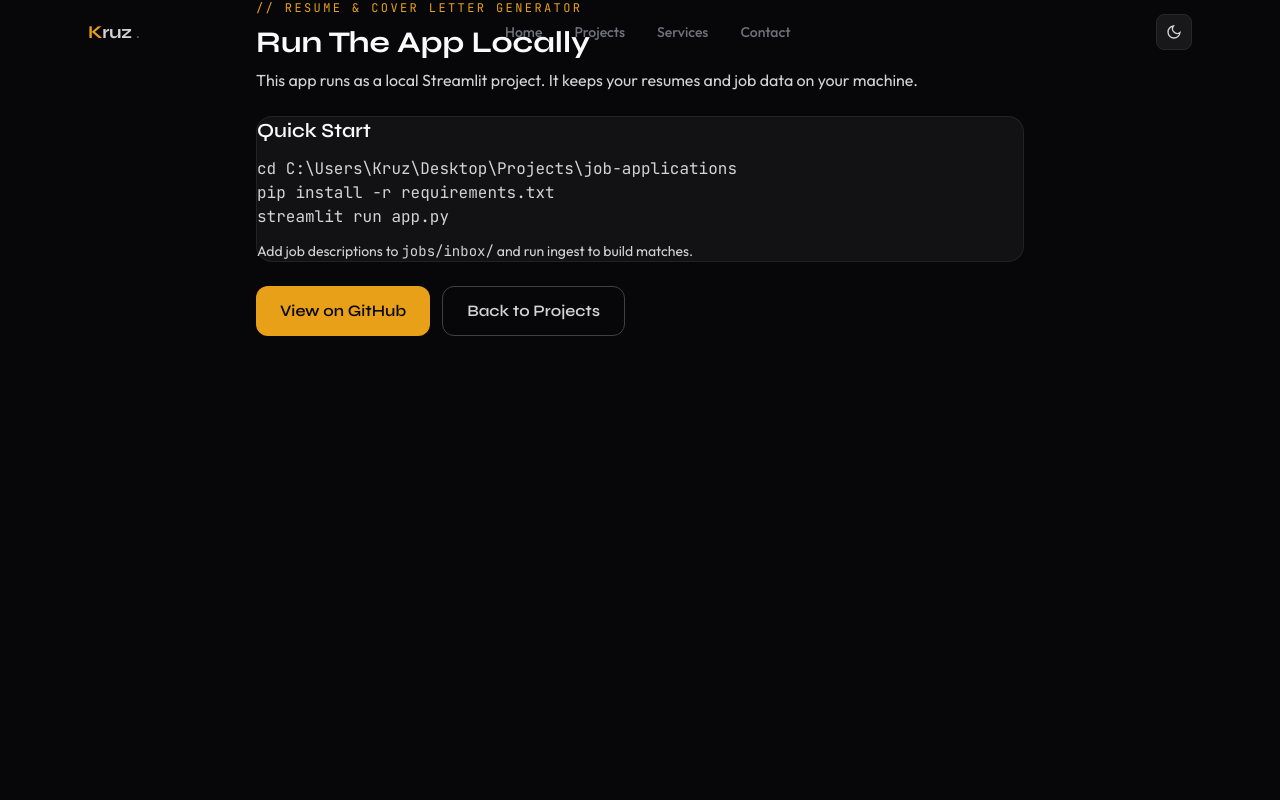
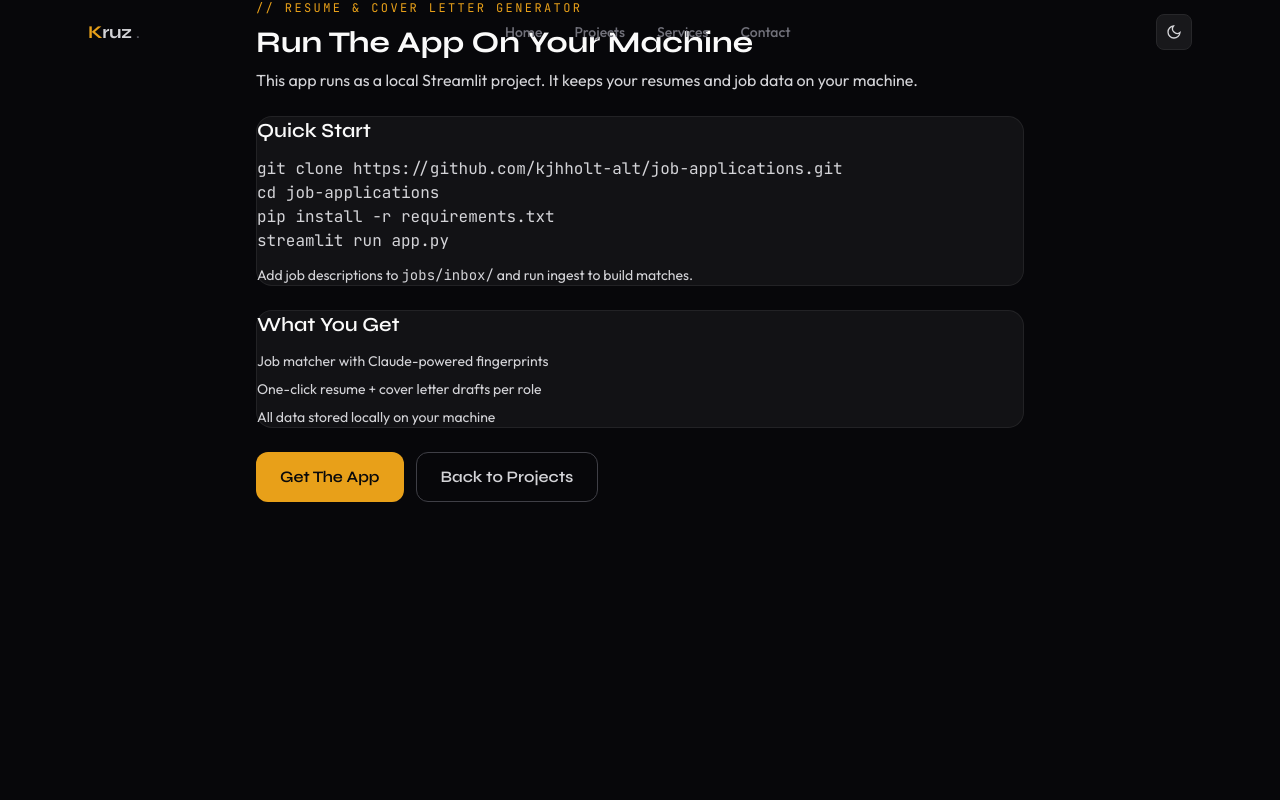
Before and after one commit to kjhholt-alt/portfolio, a Next.js app: page /apps/resume-cover-letter in a window 1280 px wide. Shown: the top 800 px of the page. Built offline with nearby package versions, Linux system fonts and the light colour scheme.

Commit message:
Update resume app setup instructions

```diff
--- a/src/app/apps/resume-cover-letter/page.tsx
+++ b/src/app/apps/resume-cover-letter/page.tsx
@@ -6,7 +6,7 @@ export default function ResumeCoverLetterAppPage() {
       <div className="max-w-3xl mx-auto space-y-6">
         <div>
           <p className="section-label mb-2">{"// "}Resume & Cover Letter Generator</p>
-          <h1 className="text-3xl font-bold">Run The App Locally</h1>
+          <h1 className="text-3xl font-bold">Run The App On Your Machine</h1>
           <p className="text-muted mt-2">
             This app runs as a local Streamlit project. It keeps your resumes and
             job data on your machine.
@@ -16,7 +16,8 @@ export default function ResumeCoverLetterAppPage() {
         <div className="card space-y-3">
           <h2 className="text-xl font-semibold">Quick Start</h2>
           <pre className="code-block">
-{`cd C:\\Users\\Kruz\\Desktop\\Projects\\job-applications
+{`git clone https://github.com/kjhholt-alt/job-applications.git
+cd job-applications
 pip install -r requirements.txt
 streamlit run app.py`}
           </pre>
@@ -26,9 +27,18 @@ streamlit run app.py`}
           </p>
         </div>
 
+        <div className="card space-y-3">
+          <h2 className="text-xl font-semibold">What You Get</h2>
+          <ul className="text-sm text-muted space-y-2">
+            <li>Job matcher with Claude-powered fingerprints</li>
+            <li>One-click resume + cover letter drafts per role</li>
+            <li>All data stored locally on your machine</li>
+          </ul>
+        </div>
+
         <div className="flex flex-wrap gap-3">
           <Link className="btn-primary" href="https://github.com/kjhholt-alt/job-applications">
-            View on GitHub
+            Get The App
           </Link>
           <Link className="btn-outline" href="/projects">
             Back to Projects
```
